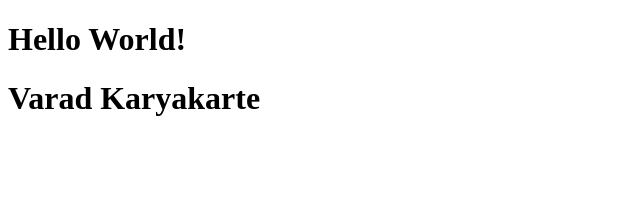
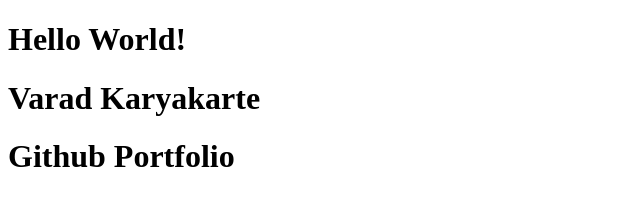
Before and after one commit to varad-18/Portfolio_Varad, a plain HTML site: page index.html in a window 1280 px wide. Shown: the whole page, without its empty margins (0-640 px from the left). Drawn offline with Linux system fonts and the light colour scheme.

Commit message:
Updated index.html

```diff
--- a/index.html
+++ b/index.html
@@ -8,5 +8,6 @@
 <body>
 	<h1>Hello World!</h1>
 	<h1>Varad Karyakarte</h1>
+	<h1>Github Portfolio</h1>
 </body>
 </html>
```
